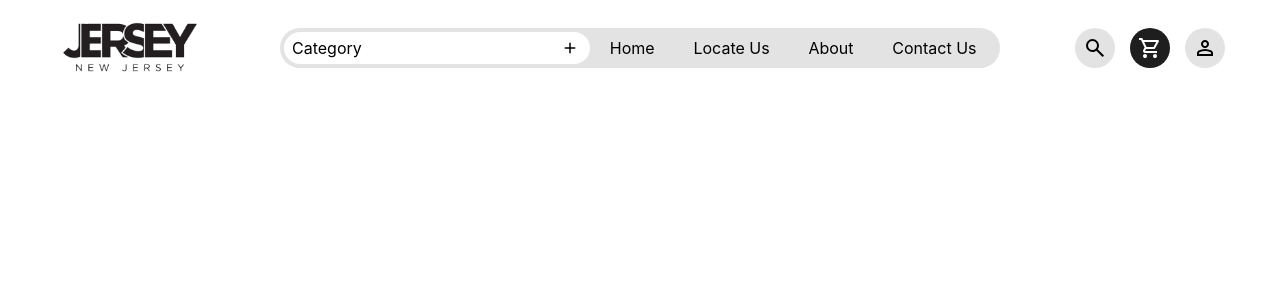
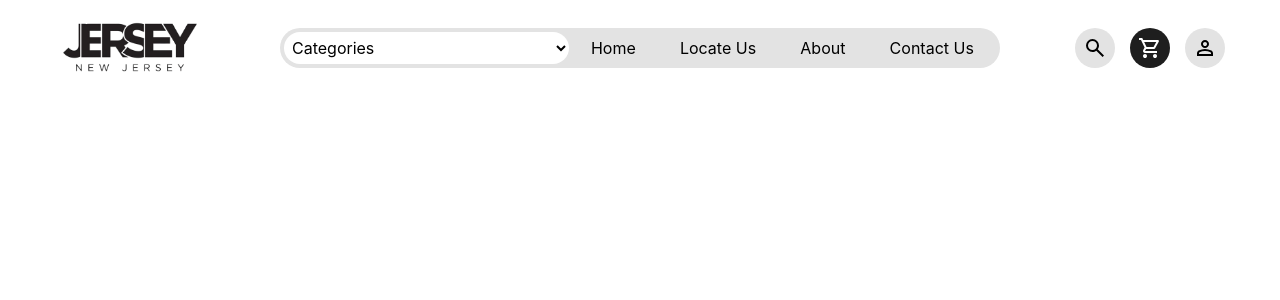
Before and after one commit to SamirJabre/New-Jersey-Front, a React (Vite) app: page / in a window 1280 px wide. Shown: the top 300 px of the page. Built offline with nearby package versions, Linux system fonts and the light colour scheme.

Commit message:
Add category dropdown to HeaderDesktop component and refactor navigation layout

```diff
--- a/src/Components/HeaderDesktop/HeaderDesktop.jsx
+++ b/src/Components/HeaderDesktop/HeaderDesktop.jsx
@@ -1,40 +1,60 @@
-import React from 'react'
-import logo from '../../assets/logo.png'
-import plus from '../../assets/icons/add.svg'
-import ContentCircle from '../../base/Content_Circle/ContentCircle'
+import logo from "../../assets/logo.png";
+import ContentCircle from "../../base/Content_Circle/ContentCircle";
 
 function HeaderDesktop() {
   return (
-    <header className='w-full h-24 px-10 flex items-center justify-between'>
-
+    <header className="w-full h-24 px-10 flex items-center justify-between">
       <div className="h-full w-[15%]">
-        <img src={logo} alt="Logo" className='w-full h-full object-contain'/>
+        <img src={logo} alt="Logo" className="w-full h-full object-contain" />
       </div>
 
-      <div className="w-3/5 h-10 bg-[#E3E3E3] rounded-full p-1 flex justify-between items-center font-inter sm:text-xs md:text-sm xl:text-base 2xl:text-lg">
-        <div className="h-full w-1/3 xl:w-2/4 2xl:w-2/5 bg-white rounded-full flex justify-between items-center px-2 hover:cursor-pointer" onClick={()=>console.log('Category')}>
-          <p>Category</p>
-          <button className='h-fit w-fit flex justify-center items-center'>
-            <img src={plus} alt="Display Categories Icon" className='scale-75'/>
-          </button>
-        </div>
-        <div className="h-full w-2/3 xl:2/4 2xl:w-3/5 flex justify-around items-center">
-          <a href="" className='hover:scale-105 transition-all duration-150'>Home</a>
-          <a href="" className='hover:scale-105 transition-all duration-150'>Locate Us</a>
-          <a href="" className='hover:scale-105 transition-all duration-150'>About</a>
-          <a href="" className='hover:scale-105 transition-all duration-150'>Contact Us</a>
+      <div className="w-3/5 h-10 bg-[#E3E3E3] rounded-full p-1 flex justify-between items-center font-inter sm:text-xs md:text-sm xl:text-base 2xl:text-lg relative">
+        <select className="h-full w-2/5 bg-white rounded-full flex justify-between items-center px-1 hover:cursor-pointer outline-none">
+          <option value="" disabled selected className="text-gray-400">Categories</option>
+          <option value="All">All</option>
+          <option value="football_jerseys">Football Jerseys</option>
+          <option value="basketball_jerseys">Basketball Jerseys</option>
+          <option value="running_shoes">Running Shoes</option>
+          <option value="sports_equipment">Sports Equipment</option>
+          <option value="accessories">Accessories</option>
+        </select>
+
+
+        <div className="h-full w-3/5 flex justify-around items-center">
+          <a href="" className="hover:scale-105 transition-all duration-150">
+            Home
+          </a>
+          <a href="" className="hover:scale-105 transition-all duration-150">
+            Locate Us
+          </a>
+          <a href="" className="hover:scale-105 transition-all duration-150">
+            About
+          </a>
+          <a href="" className="hover:scale-105 transition-all duration-150">
+            Contact Us
+          </a>
         </div>
       </div>
 
-
       <div className="h-full w-[15%] flex justify-between lg:justify-evenly items-center">
-        <ContentCircle logo={'search'} color={'gray'} onPressAction={()=>console.log('Search')}/>
-        <ContentCircle logo={'cart'} color={'black'} onPressAction={()=>console.log('Cart')}/>
-        <ContentCircle logo={'Profile'} color={'gray'} onPressAction={()=>console.log('Profile')}/>
+        <ContentCircle
+          logo={"search"}
+          color={"gray"}
+          onPressAction={() => console.log("Search")}
+        />
+        <ContentCircle
+          logo={"cart"}
+          color={"black"}
+          onPressAction={() => console.log("Cart")}
+        />
+        <ContentCircle
+          logo={"Profile"}
+          color={"gray"}
+          onPressAction={() => console.log("Profile")}
+        />
       </div>
-
     </header>
-  )
+  );
 }
 
-export default HeaderDesktop
+export default HeaderDesktop;
```
